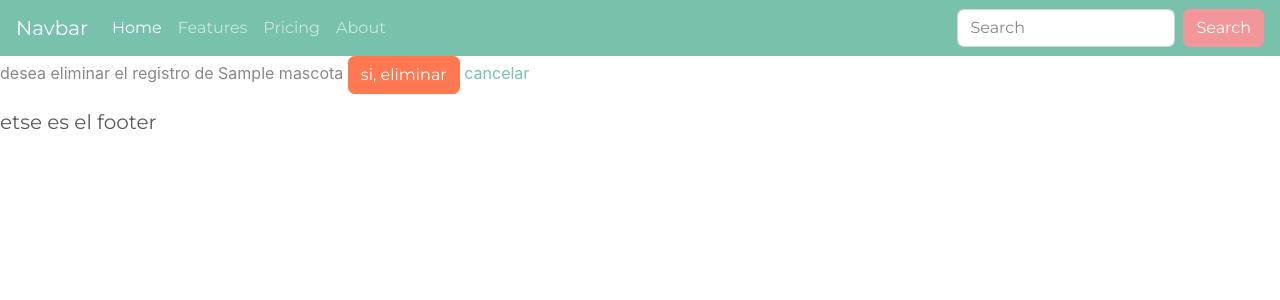
After one commit to elNapoli/djangoTutorial, a Django app: template templates/mascotas/mascota_delete.html in a window 1280 px wide. The commit adds this page. Shown: the top 300 px of the page. Run offline with Django 3.2, Linux system fonts and the light colour scheme; the template is opened without the code that fills it: most values are stand-ins (such as "Sample title", 1, 10 or a date in 2020); some libraries are stand-ins or nearby versions.

Commit message:
crud finalizado

```diff
--- a/apps/mascotas/urls.py
+++ b/apps/mascotas/urls.py
@@ -1,8 +1,10 @@
 from django.conf.urls import url, include
-from apps.mascotas.views import index, mascota_view, mascotas_list
+from apps.mascotas.views import index, mascota_view, mascotas_list, mascota_edit, mascota_delete
 app_name = 'mascotas'
 urlpatterns = [
     url(r'^$', index, name='index'),
     url(r'^nuevo/', mascota_view, name='mascota_crear'),
     url(r'^listar/', mascotas_list, name='mascota_listar'),
+    url(r'^editar/(?P<id_mascota>\d+)/', mascota_edit, name='mascota_editar'),
+    url(r'^eliminar/(?P<id_mascota>\d+)/', mascota_delete, name='mascota_eliminar'),
 ]
--- /dev/null
+++ b/templates/mascotas/mascota_delete.html
@@ -0,0 +1,11 @@
+{% extends 'base/base.html' %}
+
+{% block content %}
+
+<form action="" method="post">
+    {% csrf_token %}
+    <ht>desea eliminar el registro de {{ mascota.nombre }}</ht>
+    <button class="btn btn-danger" type="submit"> si, eliminar </button>
+    <a href="{% url 'mascotas:mascota_listar' %}">cancelar </a>
+</form>
+{% endblock %}
--- a/templates/mascotas/mascotas_list.html
+++ b/templates/mascotas/mascotas_list.html
@@ -11,6 +11,7 @@
       <th scope="col">edad</th>
       <th scope="col">fecha</th>
       <th scope="col">Dueño</th>
+      <th scope="col">acciones</th>
     </tr>
   </thead>
   <tbody>
@@ -24,6 +25,10 @@
               <td>{{ mascota.edad_aproximada}}</td>
               <td>{{ mascota.fecha_rescate}}</td>
               <td>{{ mascota.persona.nombre}} {{ mascota.persona.apellidos}}</td>
+              <td>
+                  <a href="{% url 'mascotas:mascota_editar' mascota.id %}" class="btn btn-primary">editar</a>
+                  <a href="{% url 'mascotas:mascota_eliminar' mascota.id %}" class="btn btn-primary">eliminar</a>
+              </td>
             </tr>
         {% endfor%}
     {% else %}
```
Also changed, not shown: apps/mascotas/views.py (+19 -1 lines).
